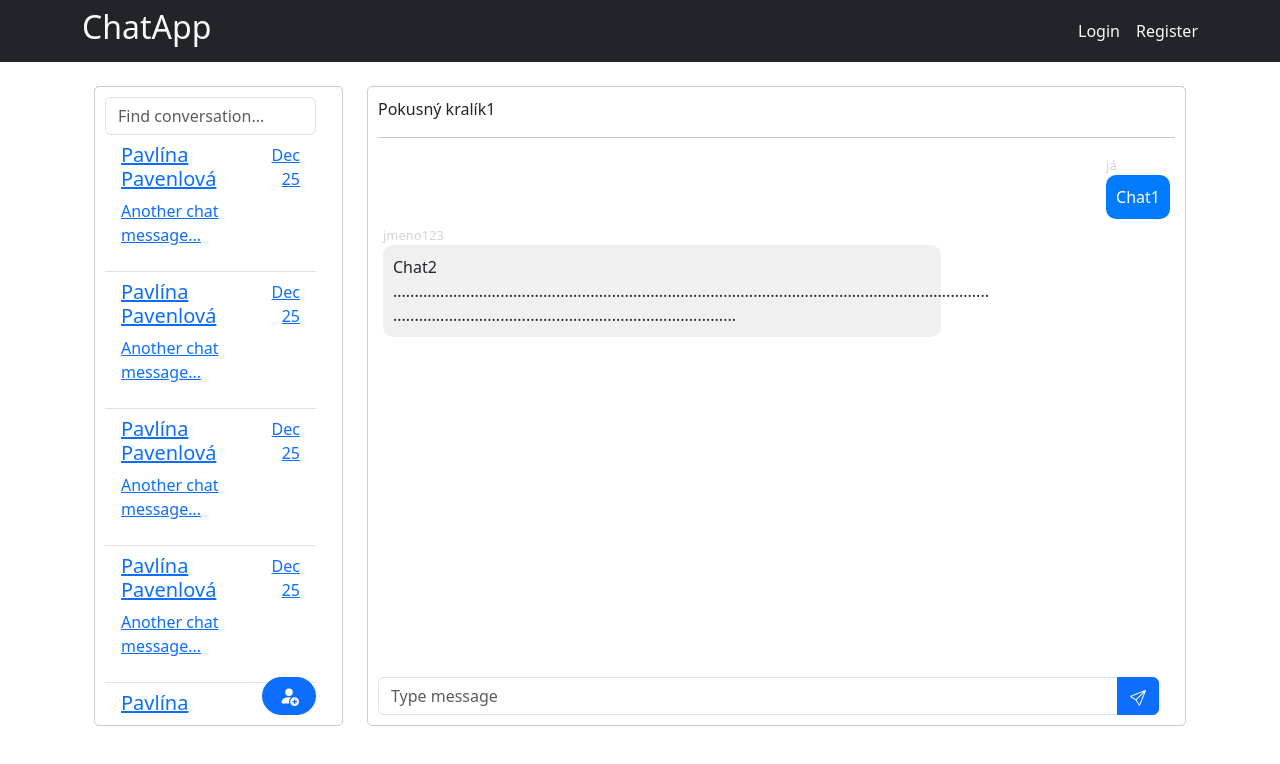
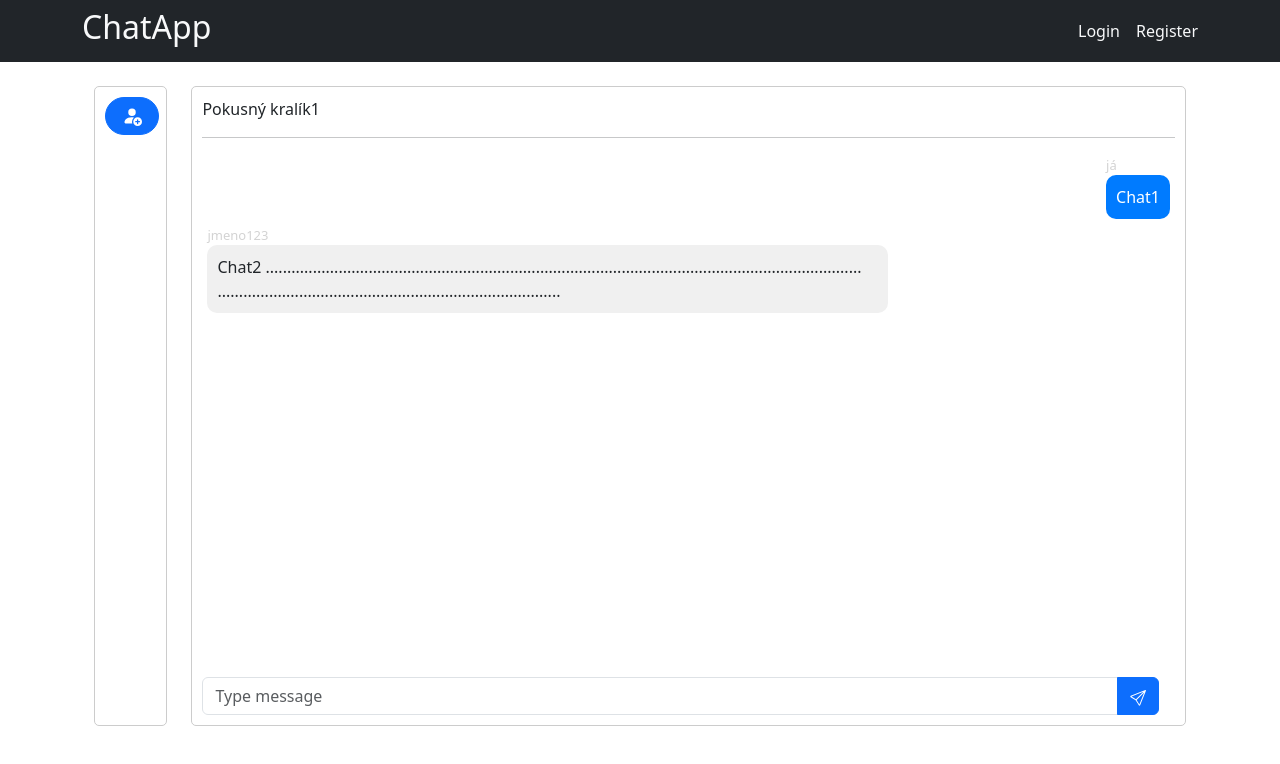
Before and after one commit to r21219/webAppDesktop, a React (Create React App) app: page /chat in a window 1280 px wide. Shown: the top 764 px of the page. Built offline with nearby package versions, Linux system fonts and the light colour scheme.

Commit message:
Added a Modal window for creating conversations not finished

```diff
--- a/package.json
+++ b/package.json
@@ -11,9 +11,9 @@
     "@types/node": "^16.18.66",
     "@types/react": "^18.2.40",
     "@types/react-dom": "^18.2.17",
-    "bootstrap": "^5.3.2",
+    "bootstrap": "^5.3.3",
     "react": "^18.2.0",
-    "react-bootstrap": "^2.10.0",
+    "react-bootstrap": "^2.10.2",
     "react-bootstrap-icons": "^1.11.4",
     "react-dom": "^18.2.0",
     "react-router-dom": "^6.21.3",
--- a/src/controller/ApiClient.ts
+++ b/src/controller/ApiClient.ts
@@ -57,12 +57,41 @@ export class ApiClient {
                 return true;
             } else {
                 const errorData = await response.json();
-                console.error("Register error:", errorData); // Log the error data
+                console.error("Register error:", errorData);
                 throw new Error(errorData.message || "Registration failed");
             }
         } catch (error) {
-            console.error("An error occurred during registration:", error); // Log the error
+            console.error("An error occurred during registration:", error);
             throw new Error("An error occurred during registration");
+        }
+    }
+
+    public static async getAllUsersList(): Promise<string[]> {
+        const apiUrl = "http://localhost:9090/api/v1/message/get/users";
+
+        try {
+            const token = this.getToken();
+            if (!token) {
+                throw new Error("No token available");
+            }
+
+            const response = await fetch(apiUrl, {
+                headers: {
+                    Authorization: `Bearer ${token}`,
+                },
+            });
+
+            if (response.ok) {
+                const data = await response.json();
+                return data;
+            } else {
+                const errorData = await response.json();
+                console.error("Error fetching users:", errorData);
+                throw new Error(errorData.message || "Failed to fetch users");
+            }
+        } catch (error) {
+            console.error("An error occurred during fetch:", error);
+            throw new Error("An error occurred during fetch");
         }
     }
 
--- /dev/null
+++ b/src/pages/Chat/SideContactsModal.tsx
@@ -0,0 +1,70 @@
+import React, { useState } from 'react';
+import { Accordion, Button, Form, Modal } from 'react-bootstrap';
+
+interface SideContactsModalProps {
+    users: string[];
+    onClose: () => void;
+    onCreate: (selectedUsers: string[], conversationName: string) => void;
+}
+
+const SideContactsModal: React.FC<SideContactsModalProps> = ({ users, onClose, onCreate }) => {
+    const [selectedUsers, setSelectedUsers] = useState<string[]>([]);
+    const [conversationName, setConversationName] = useState<string>('');
+
+    const handleCheckboxChange = (userName: string) => {
+        if (selectedUsers.includes(userName)) {
+            setSelectedUsers(selectedUsers.filter(user => user !== userName));
+        } else {
+            setSelectedUsers([...selectedUsers, userName]);
+        }
+    };
+
+    const handleCreate = () => {
+        onCreate(selectedUsers, conversationName);
+        onClose();
+    };
+
+    return (
+        <Modal show={true} onHide={onClose}>
+            <Modal.Header closeButton>
+                <Modal.Title>Create Conversation</Modal.Title>
+            </Modal.Header>
+            <Modal.Body>
+                <Form.Group controlId="conversationName">
+                    <Form.Label>Conversation Name</Form.Label>
+                    <Form.Control
+                        type="text"
+                        value={conversationName}
+                        onChange={(e) => setConversationName(e.target.value)}
+                    />
+                </Form.Group>
+                <Accordion>
+                    <Accordion.Item eventKey="0">
+                        <Accordion.Header>Users</Accordion.Header>
+                        <Accordion.Body>
+                            {users.map((user) => (
+                                <Form.Check
+                                    key={user}
+                                    type="checkbox"
+                                    label={user}
+                                    checked={selectedUsers.includes(user)}
+                                    onChange={() => handleCheckboxChange(user)}
+                                />
+                            ))}
+                        </Accordion.Body>
+                    </Accordion.Item>
+                </Accordion>
+            </Modal.Body>
+            <Modal.Footer>
+                <Button variant="secondary" onClick={onClose}>
+                    Cancel
+                </Button>
+                <Button variant="primary" onClick={handleCreate}>
+                    Create
+                </Button>
+            </Modal.Footer>
+        </Modal>
+    );
+};
+
+export default SideContactsModal;
--- a/src/pages/Chat/SideContactsWindow.tsx
+++ b/src/pages/Chat/SideContactsWindow.tsx
@@ -1,137 +1,48 @@
-import {Button, Col, Form, Row, Stack} from "react-bootstrap";
-import {Link} from "react-router-dom";
-import { PersonFillAdd  } from 'react-bootstrap-icons';
+import React, { useEffect, useState } from 'react';
+import { Button } from 'react-bootstrap';
+import { PersonFillAdd } from 'react-bootstrap-icons';
+import SideContactsModal from './SideContactsModal';
+import {ApiClient} from "../../controller/ApiClient";
 
-import { ListGroup } from 'react-bootstrap';
+const SideContactsWindow = () => {
+    const [showModal, setShowModal] = useState(false);
+    const [users, setUsers] = useState<string[]>([]);
 
-const SideContactsWindow = () =>{
+    useEffect(() => {
+        const fetchUsers = async () => {
+            try {
+                const userList = await ApiClient.getAllUsersList();
+                setUsers(userList);
+            } catch (error) {
+                console.error('Error fetching users:', error);
+            }
+        };
+
+        fetchUsers();
+    }, []);
+
+    const handleModalClose = () => {
+        setShowModal(false);
+    };
+
+    const handleModalCreate = (selectedUsers: string[], conversationName: string) => {
+        // Implement your logic for creating conversation here
+        console.log('Selected Users:', selectedUsers);
+        console.log('Conversation Name:', conversationName);
+    };
+
     return (
-        <div className= " size-box d-flex flex-column">
+        <div className="size-box d-flex flex-column">
             <div className="position-sticky top-0 bg-white">
-                <Form>
-                    <Form.Group className="text-muted d-flex justify-content-start align-items-center pe-3 mt-0">
-                        <Form.Control type="text" placeholder="Find conversation..."/>
-                    </Form.Group>
-                </Form>
+                <Button variant="primary" type="button" className="btn-lg d-flex align-items-center rounded-pill" onClick={() => setShowModal(true)}>
+                    <PersonFillAdd />
+                </Button>
             </div>
-            <ListGroup variant="flush" className={"flex-grow-1 message-box pe-3 overflow-auto"}>
-                {/* List of Chats */}
-                <ListGroup.Item className="chat_list">
-                    <div className="chat_people">
-                        <Link to="/chat">
-                            <div className="chat_ib">
-                                <Row>
-                                    <Col xs={8}>
-                                        <h5>Pavlína Pavenlová</h5>
-                                    </Col>
-                                    <Col xs={4} className="text-end">
-                                        <span className="chat_date">Dec 25</span>
-                                    </Col>
-                                </Row>
-                                <p>Another chat message...</p>
-                            </div>
-                        </Link>
-                    </div>
-                </ListGroup.Item>
+            {/* List of Chats */}
+            {/* Implement your list of chats here */}
+            {showModal && <SideContactsModal users={users} onClose={handleModalClose} onCreate={handleModalCreate} />}
+        </div>
+    );
+};
 
-                <ListGroup.Item className="chat_list">
-                    <div className="chat_people">
-                        <Link to="/chat">
-                            <div className="chat_ib">
-                                <Row>
-                                    <Col xs={8}>
-                                        <h5>Pavlína Pavenlová</h5>
-                                    </Col>
-                                    <Col xs={4} className="text-end">
-                                        <span className="chat_date">Dec 25</span>
-                                    </Col>
-                                </Row>
-                                <p>Another chat message...</p>
-                            </div>
-                        </Link>
-                    </div>
-                </ListGroup.Item>
-
-                <ListGroup.Item className="chat_list">
-                    <div className="chat_people">
-                        <Link to="/chat">
-                            <div className="chat_ib">
-                                <Row>
-                                    <Col xs={8}>
-                                        <h5>Pavlína Pavenlová</h5>
-                                    </Col>
-                                    <Col xs={4} className="text-end">
-                                        <span className="chat_date">Dec 25</span>
-                                    </Col>
-                                </Row>
-                                <p>Another chat message...</p>
-                            </div>
-                        </Link>
-                    </div>
-                </ListGroup.Item>
-
-                <ListGroup.Item className="chat_list">
-                    <div className="chat_people">
-                        <Link to="/chat">
-                            <div className="chat_ib">
-                                <Row>
-                                    <Col xs={8}>
-                                        <h5>Pavlína Pavenlová</h5>
-                                    </Col>
-                                    <Col xs={4} className="text-end">
-                                        <span className="chat_date">Dec 25</span>
-                                    </Col>
-                                </Row>
-                                <p>Another chat message...</p>
-                            </div>
-                        </Link>
-                    </div>
-                </ListGroup.Item>
-
-                <ListGroup.Item className="chat_list">
-                    <div className="chat_people">
-                        <Link to="/chat">
-                            <div className="chat_ib">
-                                <Row>
-                                    <Col xs={8}>
-                                        <h5>Pavlína Pavenlová</h5>
-                                    </Col>
-                                    <Col xs={4} className="text-end">
-                                        <span className="chat_date">Dec 25</span>
-                                    </Col>
-                                </Row>
-                                <p>Another chat message...</p>
-                            </div>
-                        </Link>
-                    </div>
-                </ListGroup.Item>
-
-                <ListGroup.Item className="chat_list">
-                    <div className="chat_people">
-                        <Link to="/chat">
-                            <div className="chat_ib">
-                                <Row>
-                                    <Col xs={8}>
-                                        <h5>Pavlína Pavenlová</h5>
-                                    </Col>
-                                    <Col xs={4} className="text-end">
-                                        <span className="chat_date">Dec 25</span>
-                                    </Col>
-                                </Row>
-                                <p>Another chat message...</p>
-                            </div>
-                        </Link>
-                    </div>
-                </ListGroup.Item>
-
-                <div className = "position-sticky bottom-0 d-flex justify-content-end">
-                    <Button variant="primary" type="button" className="btn-lg d-flex align-items-center rounded-pill">
-                        <PersonFillAdd  />
-                    </Button>
-                </div>
-            </ListGroup>
-
-        </div>
-    )
-}
 export default SideContactsWindow;
```
Also changed, not shown: 1 other file (tests, documents, lock files or other folders).
